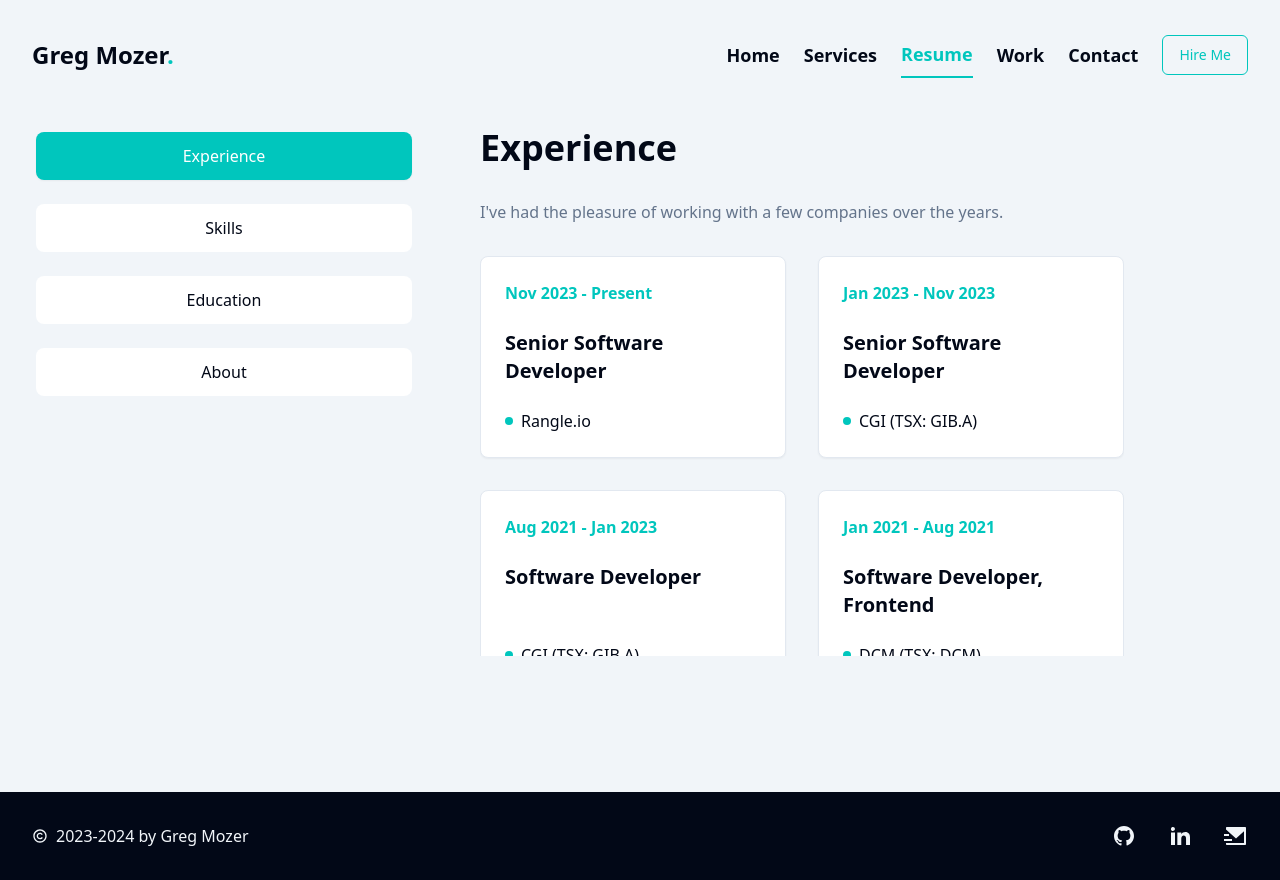
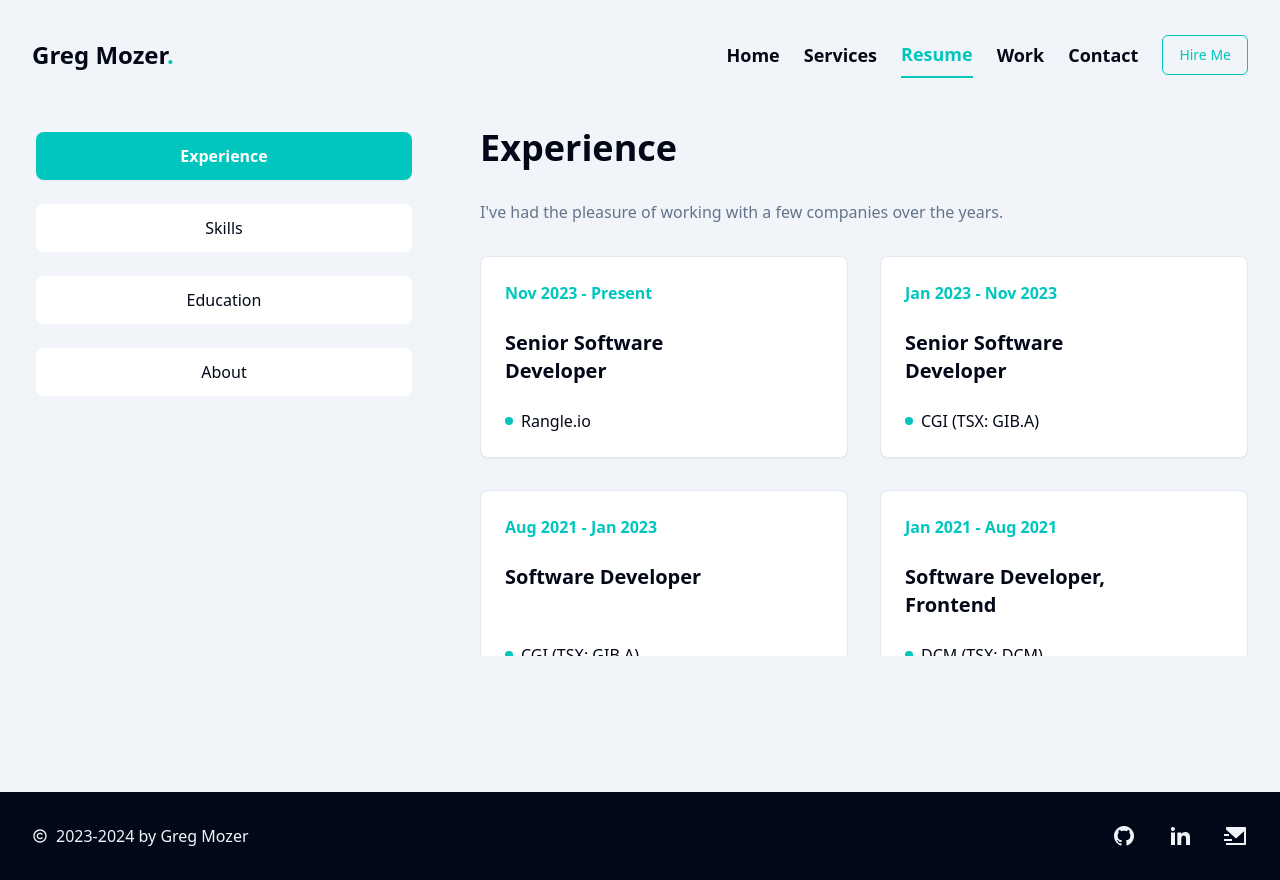
Before and after one commit to propbono/next-gmozer.ca, a Next.js app: page /resume in a window 1280 px wide. Built offline with nearby package versions, Linux system fonts and the light colour scheme.

Commit message:
refactor: fix the tabs use links instead

```diff
--- a/app/(footer)/resume/about/page.tsx
+++ b/app/(footer)/resume/about/page.tsx
@@ -1,5 +1,3 @@
-import { TabsContent } from "@/components/ui/tabs";
-
 export default function About() {
-  return <TabsContent value="about">About</TabsContent>;
+  return <div>About</div>;
 }
--- a/app/(footer)/resume/education/page.tsx
+++ b/app/(footer)/resume/education/page.tsx
@@ -1,20 +1,17 @@
-import { Card, CardContent, CardFooter, CardHeader } from "@/components/ui/card";
+import { AnimatedCard } from "@/components/animated-card/animated-card";
+import { CardContent, CardFooter, CardHeader } from "@/components/ui/card";
 import { ScrollArea } from "@/components/ui/scroll-area";
-import { TabsContent } from "@/components/ui/tabs";
-import { EDUCATION, EXPERIENCE } from "@/constants/resume";
+import { EDUCATION } from "@/constants/resume";
 
 export default function Education() {
   return (
-    <TabsContent value="education">
     <div className="flex flex-col gap-8 text-center md:text-left">
       <h2 className="text-4xl font-bold">{EDUCATION.title}</h2>
       <p className="max-w-xl mx-auto md:mx-0 text-muted-foreground">{EDUCATION.description}</p>
-        <ScrollArea className="h-[400px]">
+      <ScrollArea className="h-[400px] 2xl:h-[600px]">
         <div className="grid grid-cols-1 gap-8 md:grid-cols-2">
           {EDUCATION.items.map((item, index) => (
-              <Card
-                key={`${item.institution}-${index}`}
-              >
+            <AnimatedCard index={index} key={`${item.institution}-${index}`}>
               <CardHeader>
                 <span className="text-primary font-semibold">{item.duration}</span>
               </CardHeader>
@@ -25,11 +22,10 @@ export default function Education() {
                 <span className="rounded-full size-2 bg-primary"></span>
                 <span>{item.institution}</span>
               </CardFooter>
-              </Card>
+            </AnimatedCard>
           ))}
         </div>
       </ScrollArea>
     </div>
-    </TabsContent>
   );
 }
--- a/app/(footer)/resume/layout.tsx
+++ b/app/(footer)/resume/layout.tsx
@@ -1,25 +1,43 @@
-import { Tabs, TabsList, TabsTrigger } from "@/components/ui/tabs";
+"use client";
+
 import { TABS } from "@/constants/resume";
+import { cn } from "@/lib/utils";
 import Link from "next/link";
+import { usePathname } from "next/navigation";
 
 export default function ResumeLayout({
   children,
 }: Readonly<{
   children: React.ReactNode;
 }>) {
+  const pathname = usePathname();
+
   return (
     <section className="min-h-[80vh] flex">
       <div className="container">
-        <Tabs defaultValue="experience" className="flex flex-col md:flex-row gap-16">
-          <TabsList className="flex flex-col w-full max-w-96 mx-auto flex-1 md:mx-0 gap-6">
-            {TABS.map((tab) => (
-              <TabsTrigger asChild key={tab.label} value={tab.label.toLowerCase()}>
-                <Link href={tab.url}>{tab.label}</Link>
-              </TabsTrigger>
-            ))}
-          </TabsList>
-          {children}
-        </Tabs>
+        <div className="flex flex-col md:flex-row flex-wrap justify-center gap-16">
+          <nav className="flex flex-col w-full max-w-96 mx-auto md:mx-0 gap-6 h-auto rounded-md p-1 text-foreground">
+            {TABS.map((tab) => {
+              const isActive = pathname === tab.url;
+
+              return (
+                <Link
+                  key={tab.label}
+                  href={tab.url}
+                  className={cn(
+                    "inline-flex items-center w-full bg-white justify-center whitespace-nowrap text-foreground rounded-lg p-3 text-balance font-medium ring-offset-white transition-all",
+                    {
+                      "text-background shadow-sm font-bold bg-primary": isActive,
+                    },
+                  )}
+                >
+                  {tab.label}
+                </Link>
+              );
+            })}
+          </nav>
+          <div className="flex-grow">{children}</div>
+        </div>
       </div>
     </section>
   );
--- a/app/(footer)/resume/page.tsx
+++ b/app/(footer)/resume/page.tsx
@@ -1,35 +1,34 @@
-import { Card, CardContent, CardFooter, CardHeader } from "@/components/ui/card";
+import { AnimatedCard } from "@/components/animated-card/animated-card";
+import { CardContent, CardFooter, CardHeader } from "@/components/ui/card";
 import { ScrollArea } from "@/components/ui/scroll-area";
-import { TabsContent } from "@/components/ui/tabs";
 import { EXPERIENCE } from "@/constants/resume";
 
 export default function Experience() {
   return (
-    <TabsContent value="experience">
     <div className="flex flex-col gap-8 text-center md:text-left">
       <h2 className="text-4xl font-bold">{EXPERIENCE.title}</h2>
       <p className="max-w-xl mx-auto md:mx-0 text-muted-foreground">{EXPERIENCE.description}</p>
-        <ScrollArea className="h-[400px]">
+      <ScrollArea className="h-[400px] 2xl:h-[600px]">
         <div className="grid grid-cols-1 gap-8 md:grid-cols-2">
           {EXPERIENCE.items.map((item, index) => (
-              <Card
+            <AnimatedCard
               key={`${item.company}-${index}`}
+              index={index}
             >
               <CardHeader>
                 <span className="text-primary font-semibold">{item.duration}</span>
               </CardHeader>
-                <CardContent>
-                  <h3 className="text-xl max-w-64 min-h-14 text-center md:text-left font-bold">{item.position}</h3>
+              <CardContent className="flex justify-center md:justify-start">
+                <h3 className="text-xl max-w-64 min-h-14 w-full text-center md:text-left font-bold">{item.position}</h3>
               </CardContent>
               <CardFooter className="flex flex-wrap items-center justify-center md:justify-start gap-2">
                 <span className=" rounded-full size-2 bg-primary"></span>
                 <span>{item.company}</span>
               </CardFooter>
-              </Card>
+            </AnimatedCard>
           ))}
         </div>
       </ScrollArea>
     </div>
-    </TabsContent>
   );
 }
--- a/app/(footer)/resume/skills/page.tsx
+++ b/app/(footer)/resume/skills/page.tsx
@@ -1,5 +1,3 @@
-import { TabsContent } from "@/components/ui/tabs";
-
 export default function Skills() {
-  return <TabsContent value="skills">Skills</TabsContent>;
+  return <div>Skills</div>;
 }
--- a/app/(footer)/services/page.tsx
+++ b/app/(footer)/services/page.tsx
@@ -3,7 +3,7 @@ import { Separator } from "@/components/ui/separator";
 import { SERVICES } from "@/constants/services";
 import { motion } from "framer-motion";
 import Link from "next/link";
-import { RiArrowDownSLine, RiArrowDownWideLine, RiArrowDropRightLine, RiArrowRightDownLine } from "react-icons/ri";
+import { RiArrowRightDownLine } from "react-icons/ri";
 
 export default function Services() {
   return (
--- /dev/null
+++ b/components/animated-card/animated-card.tsx
@@ -0,0 +1,31 @@
+"use client";
+
+import { type HTMLMotionProps, motion } from "framer-motion";
+import { ComponentProps, ReactNode } from "react";
+import { Card } from "../ui/card";
+
+type AnimatedCardProps = HTMLMotionProps<"div"> & {
+  children: ReactNode;
+  index: number;
+};
+
+export const AnimatedCard = ({ index, children, ...otherProps }: AnimatedCardProps) => {
+  return (
+    <motion.div
+      initial={{ opacity: 0, x: index % 2 === 0 ? -100 : 100 }}
+      animate={{
+        opacity: 1,
+        x: 0,
+        transition: {
+          duration: 1,
+          delay: 0.2 * index,
+        },
+      }}
+      {...otherProps}
+    >
+      <Card>
+        {children}
+      </Card>
+    </motion.div>
+  );
+};
--- a/components/ui/tabs.tsx
+++ b/components/ui/tabs.tsx
@@ -44,7 +44,7 @@ const TabsContent = React.forwardRef<
   <TabsPrimitive.Content
     ref={ref}
     className={cn(
-      "ring-offset-background focus-visible:outline-none focus-visible:ring-2 focus-visible:ring-ring focus-visible:ring-offset-2",
+      "ring-offset-background flex-grow focus-visible:outline-none focus-visible:ring-2 focus-visible:ring-ring focus-visible:ring-offset-2",
       className,
     )}
     {...props}
```
Lines whose indentation alone changed are shown as unchanged.
